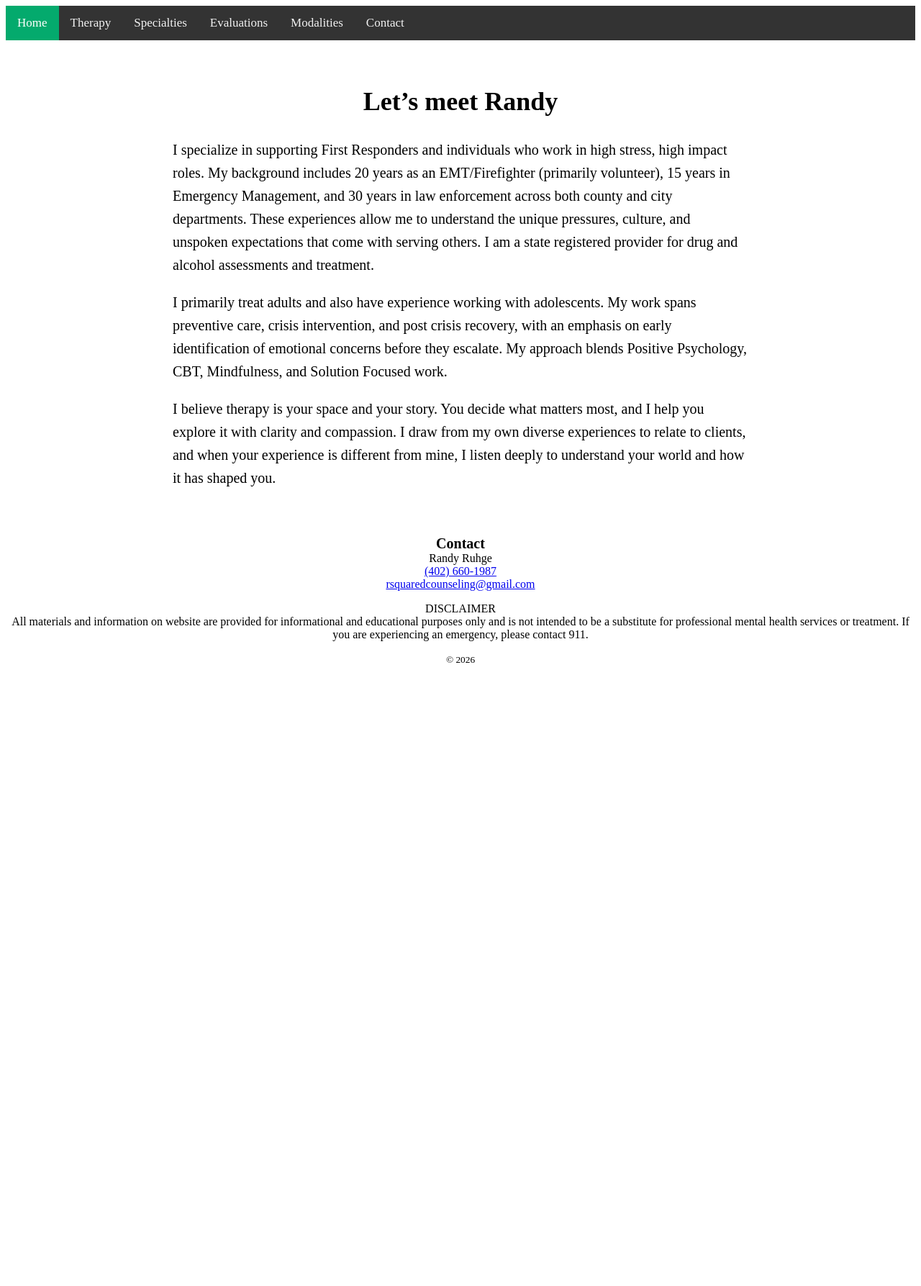
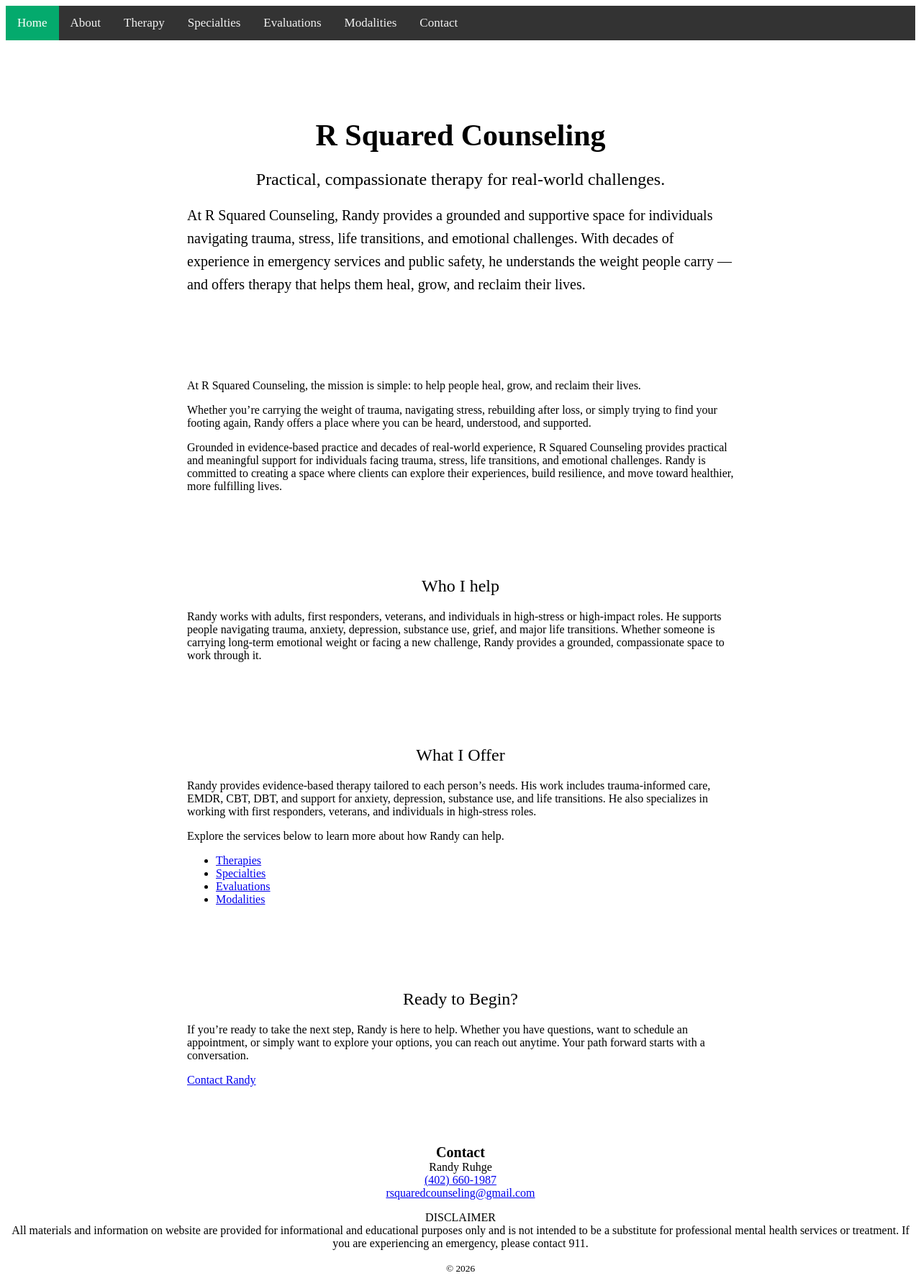
Before and after one commit to bruhge/rsquared, a Django app: page / in a window 1280 px wide. Shown: the whole page at 72% size. Before the commit the page ends 921 px from the top, so only its background shows below. Run offline with Django 4.2, Linux system fonts and the light colour scheme.

Commit message:
Updated Home page and added about
Added hero, cta, and why to home page and moved about to the about page

```diff
--- a/rsquared/main/static/main/stylesheet.css
+++ b/rsquared/main/static/main/stylesheet.css
@@ -207,3 +207,36 @@ button:active {
   list-style-type: disc;
   padding-left: 40px;
 }
+
+.hero {
+  max-width: 900px;
+  margin: 0 auto;
+  padding: 40px 20px;
+}
+
+.hero_title {
+  font-size: 42px;
+  margin-bottom: 10px;
+  text-align: center;
+}
+
+.hero_tagline {
+  font-size: 24px;
+  font-weight: 300;
+  margin-bottom: 20px;
+  text-align: center;
+}
+
+.hero_intro {
+  font-size: 20px;
+  line-height: 1.6;
+}
+
+,hero_photo {
+  width: 250px;
+  height: auto;
+  border-radius: 8px;
+  object-fit: cover;
+  display: block;
+  margin: 0 auto 20px auto;
+}
--- a/rsquared/main/templates/base.html
+++ b/rsquared/main/templates/base.html
@@ -9,6 +9,7 @@
 <body>
         <div class="topnav">
             <a class="{% if active == 'home' %}active{% endif %}" href="{% url 'home' %}">Home</a>
+            <a class="{% if active == 'about' %}active{% endif %}" href="{% url 'about' %}">About</a>
             <a class="{% if active == 'therapy' %}active{% endif %}" href="{% url 'therapy' %}">Therapy</a>
             <a class="{% if active == 'Specialties' %}active{% endif %}" href="{% url 'Specialties' %}">Specialties</a>
             <a class="{% if active == 'evaluations' %}active{% endif %}" href="{% url 'evaluations' %}">Evaluations</a>
--- a/rsquared/main/templates/main/index.html
+++ b/rsquared/main/templates/main/index.html
@@ -2,25 +2,65 @@
 {% block content %}
 
 <div class="about_wrapper">
-    <h1 class="about_title">Let’s meet Randy</h1>
-    <div class="about_text">
+    <div class="hero">
+        <h1 class="hero_title">R Squared Counseling</h1>
+        <p class="hero_tagline">Practical, compassionate therapy for real‑world challenges.</p>
+        <p class="hero_intro">
+            At R Squared Counseling, Randy provides a grounded and supportive space for individuals navigating trauma,
+            stress, life transitions, and emotional challenges. With decades of experience in emergency services and public
+            safety, he understands the weight people carry — and offers therapy that helps them heal, grow, and reclaim
+            their lives.
+        </p>
+    </div>
+    <div class="hero">
         <p>
-            I specialize in supporting First Responders and individuals who work in high stress, high impact roles.
-            My background includes 20 years as an EMT/Firefighter (primarily volunteer), 15 years in Emergency Management,
-            and 30 years in law enforcement across both county and city departments. These experiences allow me to understand
-            the unique pressures, culture, and unspoken expectations that come with serving others. I am a state registered
-            provider for drug and alcohol assessments and treatment.
+            At R Squared Counseling, the mission is simple: to help people heal, grow, and reclaim their lives.
         </p>
         <p>
-        I primarily treat adults and also have experience working with adolescents. My work spans preventive care,
-            crisis intervention, and post crisis recovery, with an emphasis on early identification of emotional concerns
-            before they escalate. My approach blends Positive Psychology, CBT, Mindfulness, and Solution Focused work.
+            Whether you’re carrying the weight of trauma, navigating stress, rebuilding after loss, or simply trying to
+            find your footing again, Randy offers a place where you can be heard, understood, and supported.
         </p>
         <p>
-        I believe therapy is your space and your story. You decide what matters most, and I help you explore it with clarity
-            and compassion. I draw from my own diverse experiences to relate to clients, and when your experience is different
-            from mine, I listen deeply to understand your world and how it has shaped you.
+            Grounded in evidence‑based practice and decades of real‑world experience, R Squared Counseling provides
+            practical and meaningful support for individuals facing trauma, stress, life transitions, and emotional
+            challenges. Randy is committed to creating a space where clients can explore their experiences, build
+            resilience, and move toward healthier, more fulfilling lives.
         </p>
+    </div>
+    <div class="hero">
+        <h2 class="hero_tagline">Who I help</h2>
+        <p>
+            Randy works with adults, first responders, veterans, and individuals in high‑stress or
+            high‑impact roles. He supports people navigating trauma, anxiety, depression, substance use, grief, and
+            major life transitions. Whether someone is carrying long‑term emotional weight or facing a new challenge,
+            Randy provides a grounded, compassionate space to work through it.
+        </p>
+    </div>
+    <div class="hero">
+        <h2 class="hero_tagline">What I Offer</h2>
+        <p>
+            Randy provides evidence‑based therapy tailored to each person’s needs. His work includes trauma‑informed
+            care, EMDR, CBT, DBT, and support for anxiety, depression, substance use, and life transitions. He also
+            specializes in working with first responders, veterans, and individuals in high‑stress roles.
+        </p>
+        <p>
+            Explore the services below to learn more about how Randy can help.
+        </p>
+        <ul>
+            <li><a href="{% url 'therapy' %}">Therapies</a></li>
+            <li><a href="{% url 'Specialties' %}">Specialties</a></li>
+            <li><a href="{% url 'evaluations' %}">Evaluations</a></li>
+            <li><a href="{% url 'modalities' %}">Modalities</a></li>
+        </ul>
+    </div>
+    <div class="hero">
+        <h2 class="hero_tagline">Ready to Begin?</h2>
+        <p>
+            If you’re ready to take the next step, Randy is here to help. Whether you have questions, want to schedule
+            an appointment, or simply want to explore your options, you can reach out anytime. Your path forward starts
+            with a conversation.
+        </p>
+        <a href="{% url 'contact' %}">Contact Randy</a>
     </div>
 </div>
 {% endblock %}
--- a/rsquared/main/urls.py
+++ b/rsquared/main/urls.py
@@ -1,5 +1,5 @@
 from django.urls import path
-from .views import index, contact, evaluations, therapy, speciality, modalities
+from .views import index, contact, evaluations, therapy, speciality, modalities, about
 
 urlpatterns = [
     path('', index, name='home'),
@@ -8,4 +8,5 @@ urlpatterns = [
     path('therapy/', therapy, name='therapy'),
     path('Specialties/', speciality, name='Specialties'),
     path('modalities/', modalities, name='modalities'),
+    path('about/', about, name='about'),
 ]
--- a/rsquared/main/views.py
+++ b/rsquared/main/views.py
@@ -36,3 +36,6 @@ def speciality(request):
 
 def modalities(request):
     return render(request, 'main/modalities.html', {'active': 'modalities'})
+
+def about(request):
+    return render(request, 'main/about.html', {'active': 'about'})
```
Also changed, not shown: rsquared/main/templates/main/about.html (added, +25 -0 lines).
